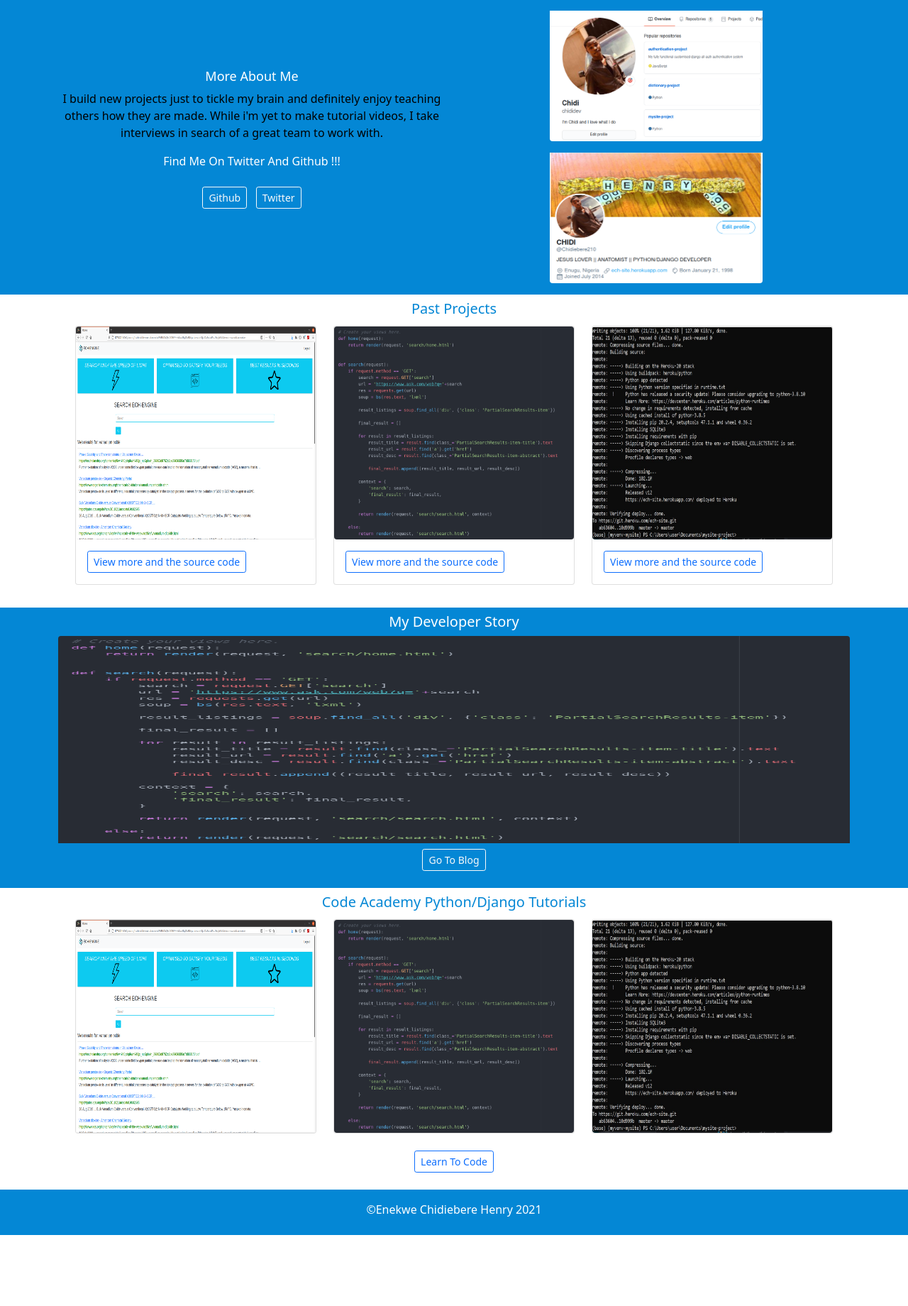
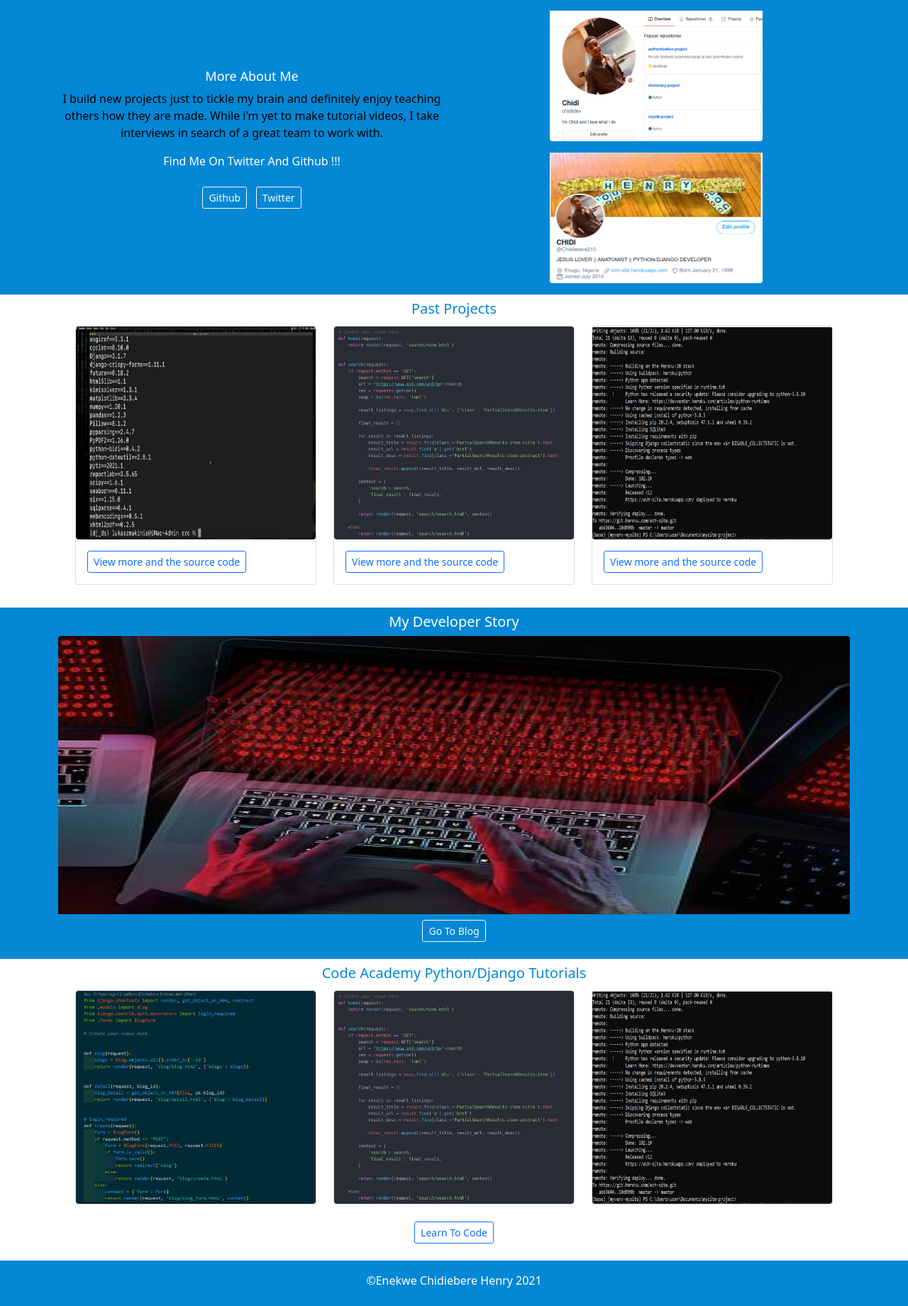
Before and after one commit to chididev/mysite-project, a Django app: page / in a window 1280 px wide. Shown: the part 389-2229 px from the top of the page at 71% size. Before the commit the page ends 2129 px from the top, so only its background shows below. Run offline with Django 3.2, Linux system fonts and the light colour scheme.

Commit message:
minor img change

```diff
--- a/blog/templates/blog/blog.html
+++ b/blog/templates/blog/blog.html
@@ -26,7 +26,7 @@
             <div class="card-body">
               <p class="card-text">{{ blog.summary }}</p>
               <hr>
-              <p><a class="btn btn-sm btn-outline-primary" href="{% url 'detail' blog.id %}" style="font-size: 12px;">Read >> </a>
+              <p><a class="btn btn-sm btn-outline-primary" href="{% url 'detail' blog.id %}" style="font-size: 12px;">Read</a>
                 <br>
                 <p style="font-size: 11px;">{{ blog.pub_date_pretty }}</p>
               </p>
--- a/home/templates/home/home.html
+++ b/home/templates/home/home.html
@@ -56,7 +56,7 @@
                         <div class="row">
                             <div class="col-md-4 pt-1">
                                 <div class="card mb-4 box-shadow">
-                                    <img class="card-img-top image-fluid rounded-top rounded-bottom" src="{% static 'search-engine.png' %}" alt="Card image cap" height="300" width="500">
+                                    <img class="card-img-top image-fluid rounded-top rounded-bottom" src="{% static 'requirements.txt.jpg' %}" alt="Card image cap" height="300" width="500">
                                     <div class="card-body">
                                         <a class="btn btn-outline-primary btn-sm" href="https://github.com/chididev?tab=repositories" target="_blank"
                                             style="text-align: center;">View more and the source code</a>
@@ -96,7 +96,7 @@
                     style="text-transform: capitalize; color: #FFFFFF; text-align:center; font-size: 20px;">
                     my developer story
                 </h3>
-                    <img class="card-img-top image-fluid rounded-top rounded-bottom pb-2" src="{% static 'views.png' %}" alt="Card image cap" height="300" width="500">
+                    <img class="card-img-top image-fluid rounded-top rounded-bottom pb-2" src="{% static 'mac.jpg' %}" alt="Card image cap" height="400" width="400">
 
             </div>
         </div>
@@ -119,7 +119,7 @@
                             <div class="col-md-4 pt-1">
                                 <div class="card mb-4 box-shadow">
                                     <img class="card-img-top image-fluid rounded-top rounded-bottom"
-                                        src="{% static 'search-engine.png' %}" alt="Card image cap" height="300"
+                                        src="{% static 'learn@code.jpg' %}" alt="Card image cap" height="300"
                                         width="500">
                                 </div>
                             </div>
```
Also changed, not shown: mysite/static/code.png (added), mysite/static/learn@code.jpg (added), mysite/static/mac.jpg (added), mysite/static/mac2.jpg (added), mysite/static/requirements.txt.jpg (added), 12 other files.
